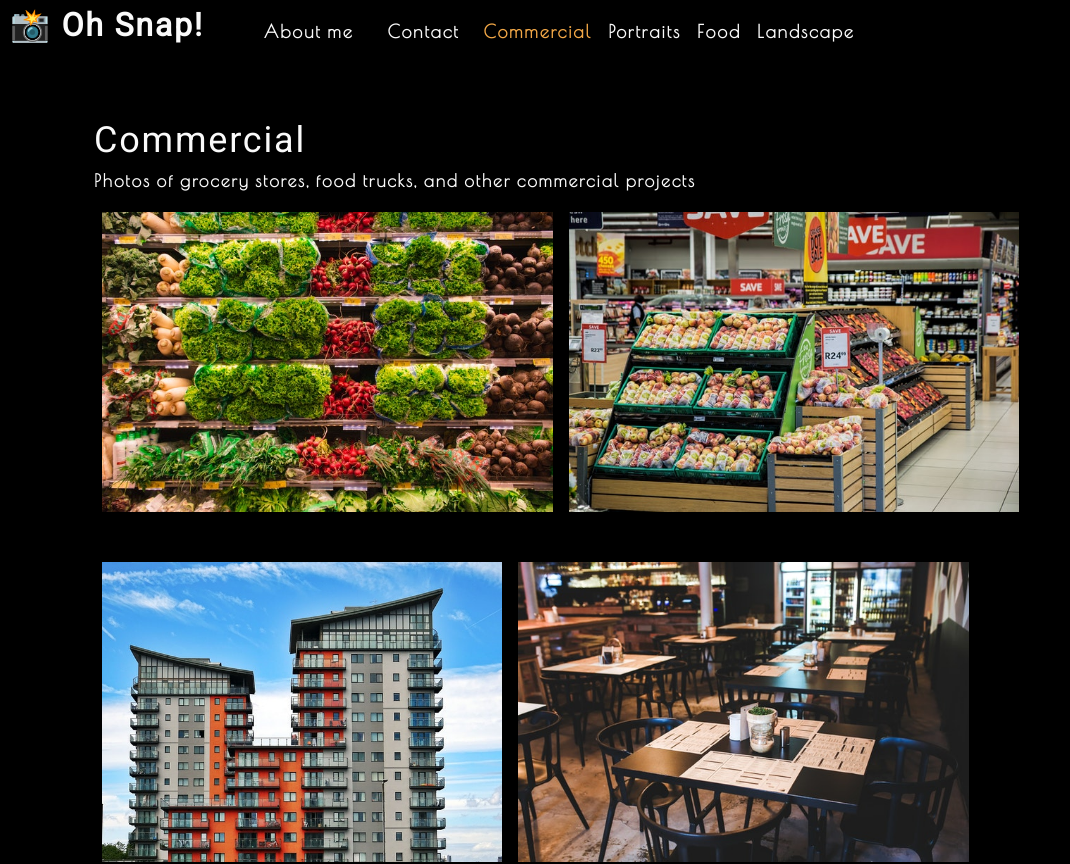
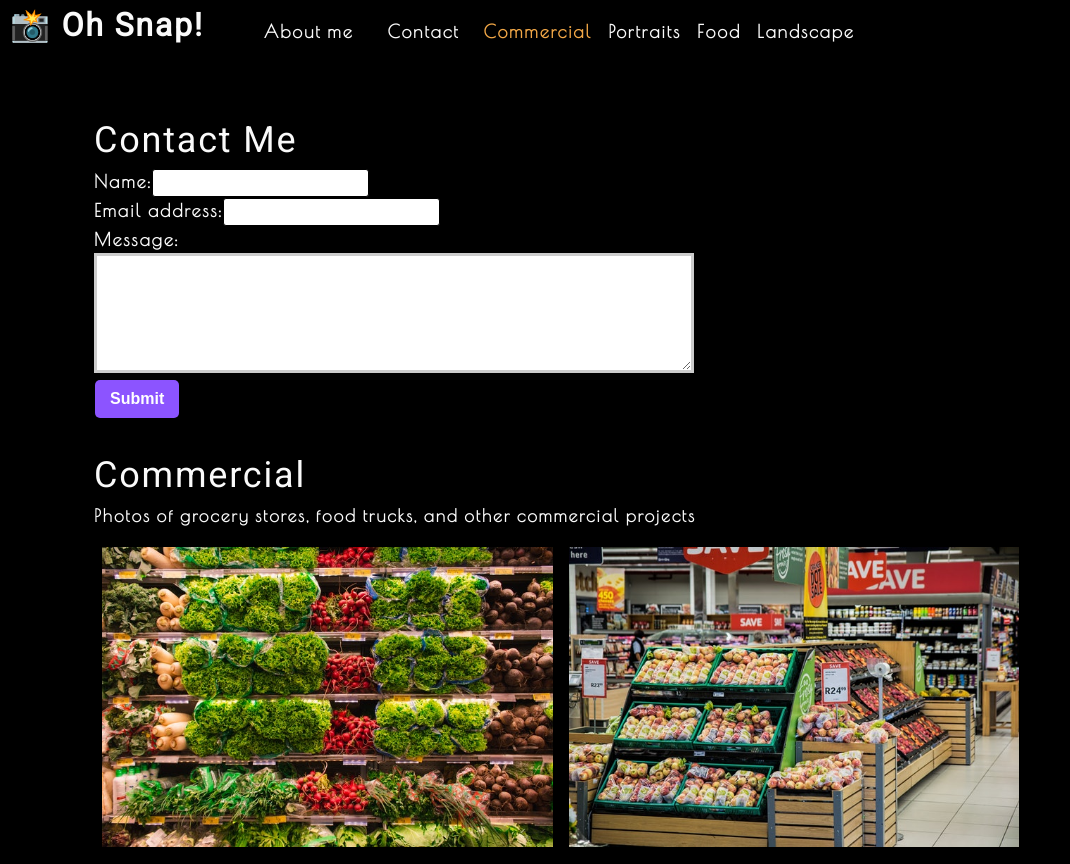
Before and after one commit to Charanvir/photo-port, a React (Create React App) app: page / in a window 1280 px wide. Shown: the top 864 px of the page, without its empty margins (0-1070 px from the left). Built offline with nearby package versions, Linux system fonts and the light colour scheme.

Commit message:
added contactForm

```diff
--- a/src/App.js
+++ b/src/App.js
@@ -2,6 +2,7 @@
 import Nav from './components/Nav';
 import About from './components/About';
 import Gallery from './components/Gallery';
+import ContactForm from './components/Contact';
 
 function App() {
   const [categories] = useState([
@@ -25,6 +26,7 @@
       ></Nav>
       <main>
         <div>
+          <ContactForm></ContactForm>
           <Gallery currentCategory={currentCategory}></Gallery>
           <About></About>
         </div>
--- a/src/components/Contact/index.js
+++ b/src/components/Contact/index.js
@@ -1,21 +1,31 @@
-import React from 'react';
+import React, { useState } from 'react';
 
-function contactForm() {
+function ContactForm() {
+    const [formState, setFormState] = useState({ name: "", email: "", message: "" });
+    const { name, email, message } = formState
+    function handleChange(e) {
+        // target.name will refer to the name attribute of the form, therefore being dynamic
+        setFormState({ ...formState, [e.target.name]: e.target.value })
+    }
+    function handleSubmit(e) {
+        e.preventDefault();
+        console.log(formState);
+    }
     return (
         <section>
             <h1>Contact Me</h1>
-            <form id='contact-form'>
+            <form onSubmit={handleSubmit} id='contact-form'>
                 <div>
                     <label htmlFor="name">Name:</label>
-                    <input type="text" name="name" />
+                    <input type="text" name="name" defaultValue={name} onChange={handleChange} />
                 </div>
                 <div>
                     <label htmlFor="email">Email address:</label>
-                    <input type="email" name="email" />
+                    <input type="email" name="email" defaultValue={email} onChange={handleChange} />
                 </div>
                 <div>
                     <label htmlFor="message">Message:</label>
-                    <textarea name="message" rows="5" />
+                    <textarea name="message" rows="5" defaultValue={message} onChange={handleChange} />
                 </div>
                 <button type='submit'>Submit</button>
             </form>
@@ -23,4 +33,4 @@
     )
 }
 
-export default contactForm
+export default ContactForm
```
